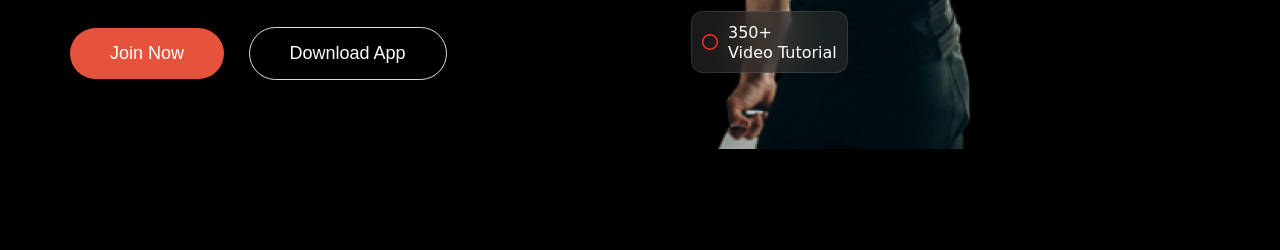
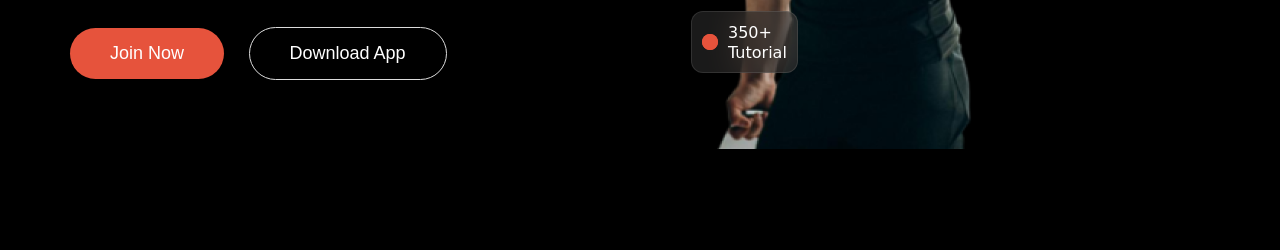
Before and after one commit to Mizan-Sanzi/DevMind-Web, a plain HTML site: page index.html in a window 1280 px wide. Shown: the part 544-794 px from the top of the page. Drawn offline with Linux system fonts and the light colour scheme.

Commit message:
code correction and button edited

```diff
--- a/index.html
+++ b/index.html
@@ -54,12 +54,12 @@
           <div class="small-box1">
             <div class="small">
               <div class="circle">
-                <i style="color:rgb(243, 46, 46);" class="fa-regular fa-circle"></i>
+                <i style="background-color:rgb(230, 83, 60); border-radius: 50%; color: rgb(230, 83, 60);" class="fa-regular fa-circle"></i>
               </div>
               <div class="smallpart">
                 <span class="n350">350+</span>
               <br />
-              <span class="text">Video Tutorial</span>
+              <span class="text">Tutorial</span>
               </div>
             </div>
           </div>
```
